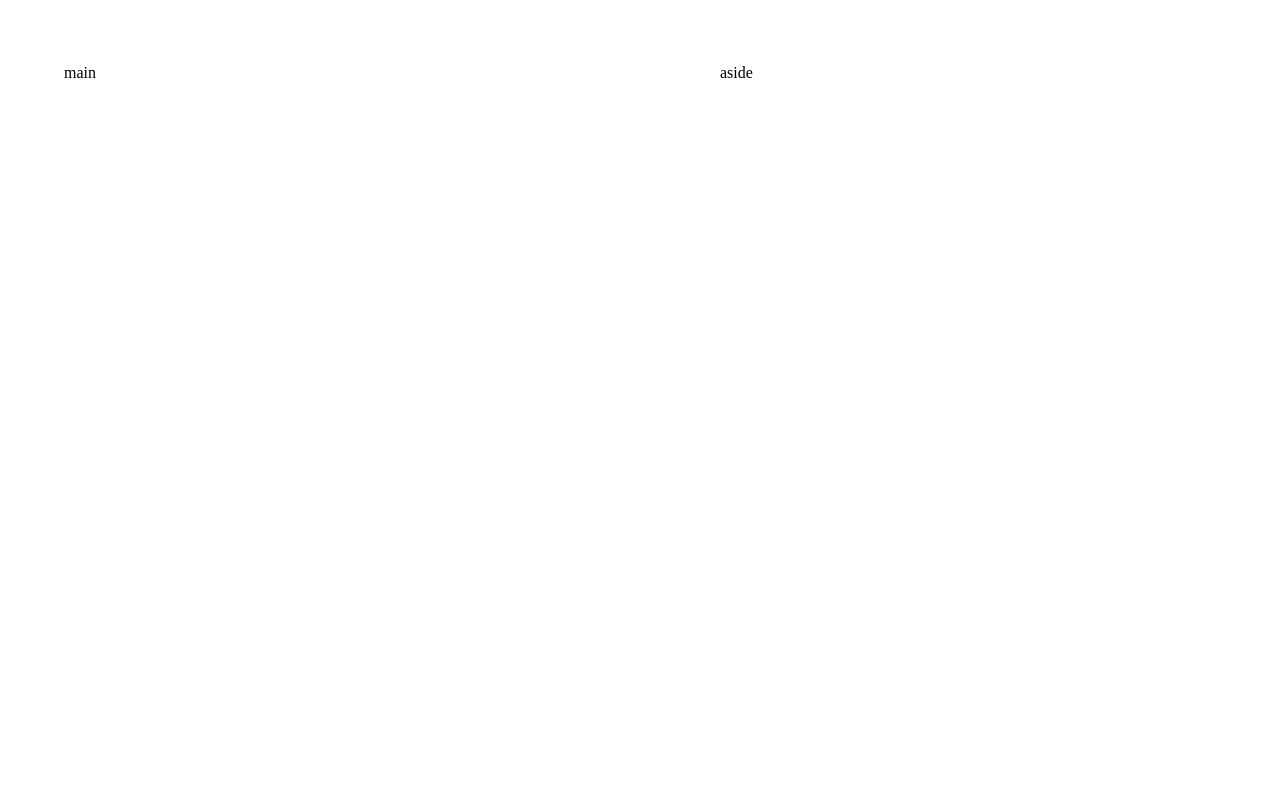
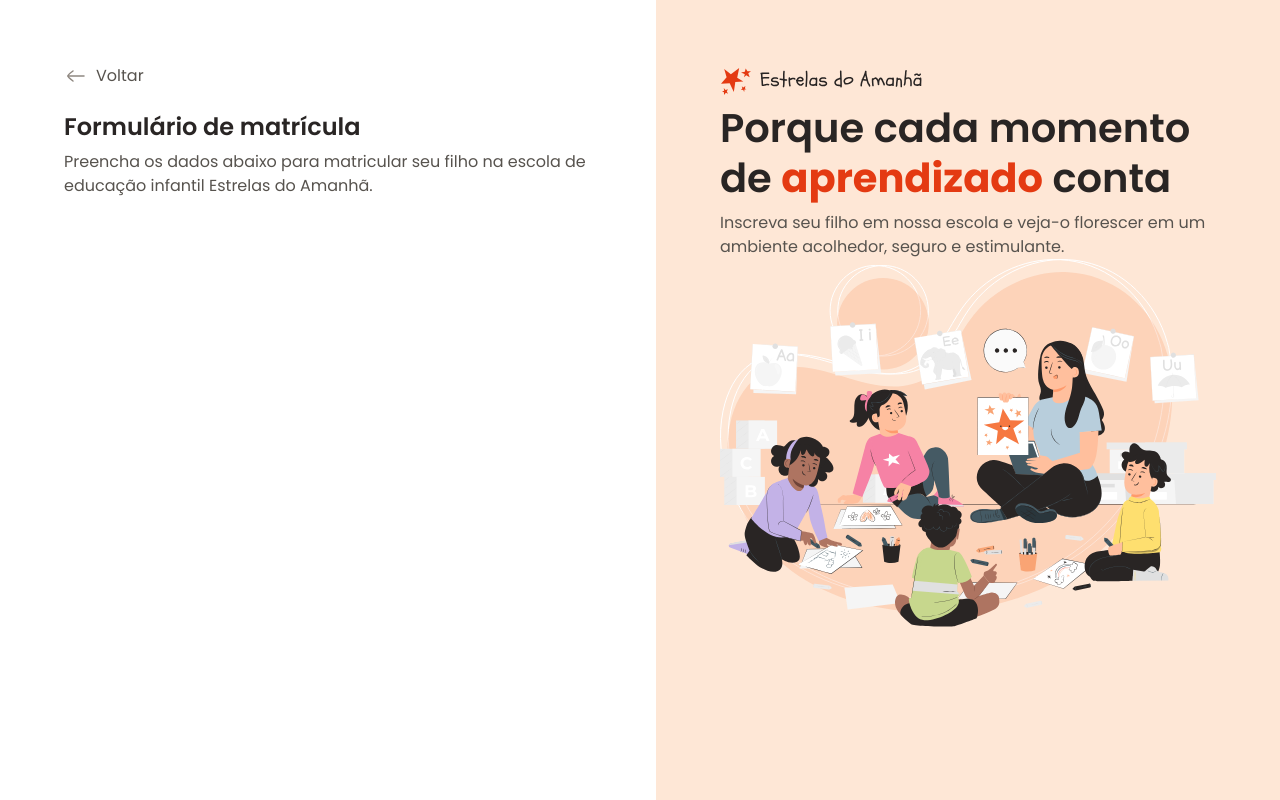
Before and after one commit to lucas-abreu56/formulario-de-matricula, a plain HTML site: page index.html in a window 1280 px wide. Drawn offline with Linux system fonts and the light colour scheme.

Commit message:
Conteúdo aside e conteúdo inicial do main

```diff
--- a/index.html
+++ b/index.html
@@ -13,10 +13,24 @@
 <body>
     <div id="app">
         <main>
-            <div class="main-container">main</div>
+            <div class="main-container">
+                <div class="back">
+                    <img src="assets/icons/arrow-left-02.svg" alt="ícone de voltar">
+                    <span>Voltar</span>
+                </div>
+                <h1>Formulário de matrícula</h1>
+                <p>Preencha os dados abaixo para matricular seu filho na escola de educação infantil Estrelas do Amanhã.</p>
+            </div>
         </main>
         <aside>
-            <div class="aside-container">aside</div>
+            <div class="aside-container">
+                <header>
+                    <img src="assets/logo.svg" alt="Logo Estrela do Amanhã">
+                    <h2>Porque cada momento de <strong>aprendizado</strong> conta</h2>
+                    <p>Inscreva seu filho em nossa escola e veja-o florescer em um ambiente acolhedor, seguro e estimulante.</p>
+                </header>
+                <img src="/assets/ilustracao.svg" alt="Ilustração de uma professora ensinando para crianças">
+            </div>
         </aside>
     </div>
 </body>
--- a/styles/global.css
+++ b/styles/global.css
@@ -24,4 +24,15 @@
 
 body {
     overflow: hidden;
+    font: var(--text);
+    color: var(--text-secundary);
 }
+
+h1, h2 {
+    color: var(--text-primary);
+}
+
+img {
+    max-width: 100%;
+    height: auto;
+}
--- a/styles/layout.css
+++ b/styles/layout.css
@@ -14,13 +14,38 @@ main {
         max-width: 33rem;
         margin-left: auto;
     }
+
+    & .back {
+        display: flex;
+        align-items: center;
+        gap: .5rem;
+        margin-bottom: 1.5rem;
+    }
+
+    & h1 {
+        font: 600 1.5rem/1.25 var(--font-family);
+        margin-bottom: .5rem;
+    }
 }
 
 aside {
-    background-color: var(--surface-secundary);
+    background-color: var(--surface-secondary);
     padding: 4rem;
 
-    & asdide-container {
+    & aside-container {
         max-width: 31rem;
+
+        & > img {
+            margin-top: 2rem;
+        }
+    }
+
+    & h2 {
+        font: 600 2.5rem/1.25 var(--font-family);
+        margin-bottom: .5rem;
+
+        & strong {
+            color: var(--text-highlight);
+        }
     }
 }
```
